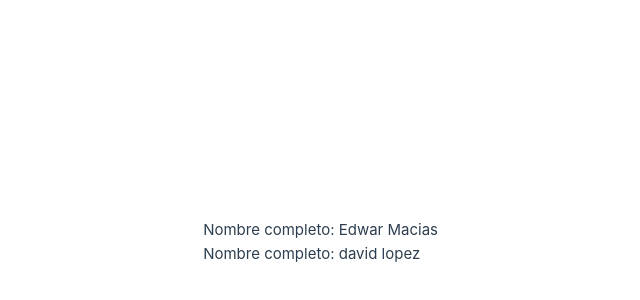
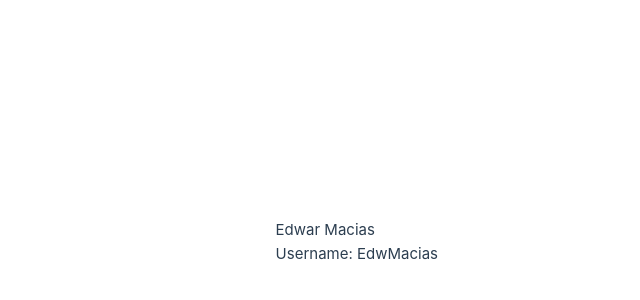
Before and after one commit to EdwMacias/platzivue, a Vue app: page / in a window 1280 px wide. Shown: the part 158-458 px from the top of the page, without its empty margins (202-842 px from the left). Built offline with nearby package versions, Linux system fonts and the light colour scheme.

Commit message:
Curso actualizado, ejecucion de provide-inject

```diff
--- a/src/App.vue
+++ b/src/App.vue
@@ -1,12 +1,16 @@
 <script>
-import WatcherMain from './components/watcher-main.vue';
-import CompositionComputed from './components/composition-computed.vue';
-import propsUse from './components/props-use.vue';
+import ProvideInject from './components/provide-inject.vue';
+import { provide } from 'vue';
+
 export default {
   name: 'App',
   components: {
-    WatcherMain, CompositionComputed, propsUse
+    ProvideInject
 },
+setup() {
+  provide("username", "EdwMacias");
+},
+
   data() {
     return {
 
@@ -18,10 +22,8 @@ export default {
 
 <template>
 <div>
+<ProvideInject firstName="Edwar" lastName="Macias"/>
 
-<!-- <WatcherMain/> -->
-<CompositionComputed/>
-<propsUse firstName="david" lastName="lopez"/>
 </div>
 </template>
 
--- /dev/null
+++ b/src/components/provide-inject.vue
@@ -0,0 +1,34 @@
+<template>
+    <div>
+    {{ fullName }}
+    <div>Username:  {{ username }}</div>
+    </div>
+</template>
+
+<script>
+import { toRefs, computed, inject } from 'vue';
+
+export default {
+    props: {
+        firstName: String,
+        lastName: String,
+    },
+    setup(props, { expose }) {
+
+        const { firstName, lastName} = toRefs(props);
+
+        const fullName = computed(() => {
+            return `${firstName.value} ${lastName.value}`;
+        });
+
+        const username = inject("username");
+
+        expose({
+            fullName
+        });
+        return {
+            fullName, username
+        };
+    },
+};
+</script>
```
Also changed, not shown: src/components/context-use.vue (added, +33 -0 lines).
